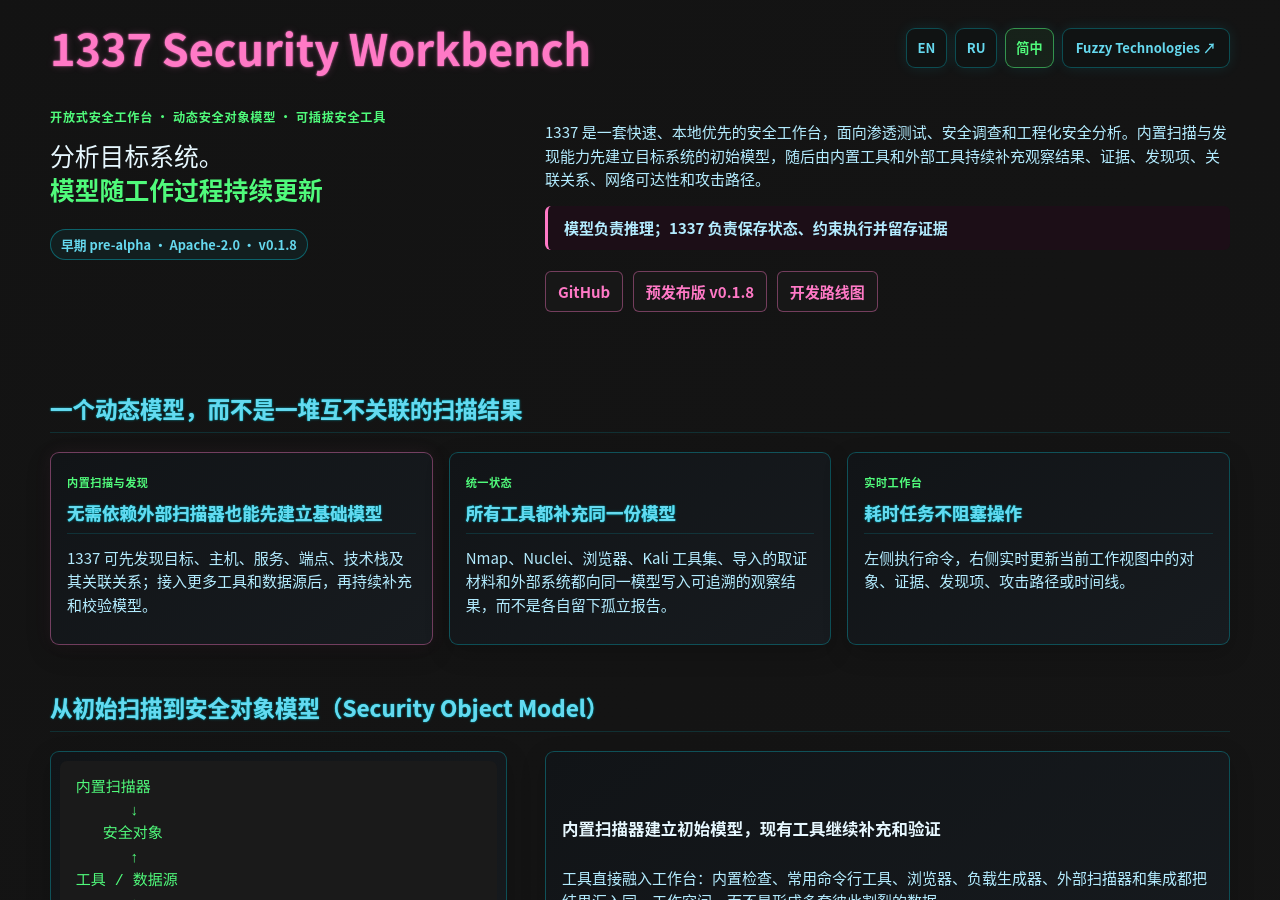
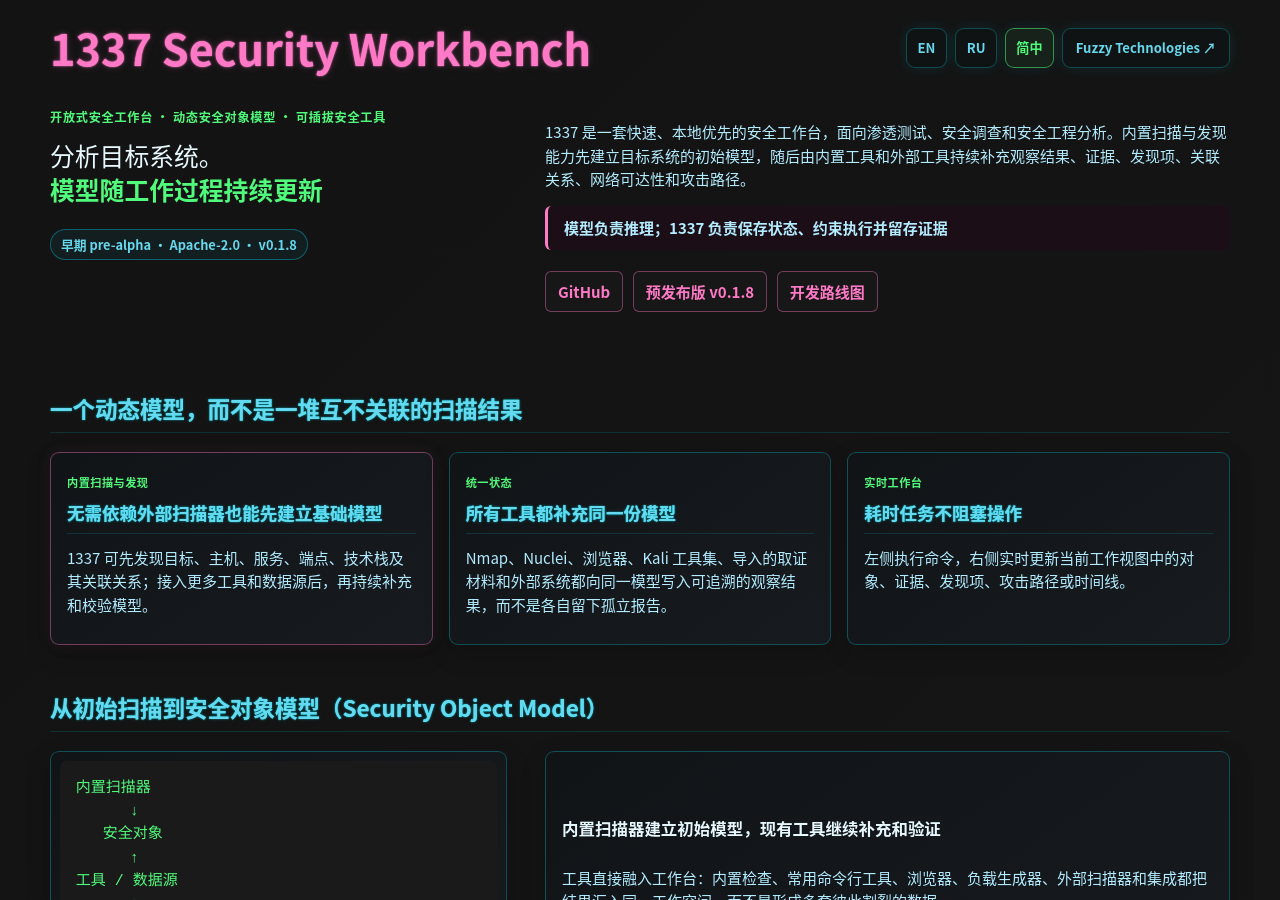
Before and after one commit to Fuzzy-Technologies/1337, a Jekyll site: the page built from zh-cn/index.md, in a window 1280 px wide and 900 px high. Built offline with Jekyll 4.4.1, drawn with Linux system fonts in a browser that asks for light colours; Markdown is read by kramdown in place of the engine named in the settings; some of the changed text lies outside the part shown.

```diff
--- a/zh-cn/index.md
+++ b/zh-cn/index.md
@@ -26,7 +26,7 @@ keywords: 1337 Security Workbench, 网络安全, 安全工作台, AI 安全, 网
 </div>
 
 <div class="hero-secondary">
-<p>1337 是一套快速、本地优先的安全工作台，面向渗透测试、安全调查和工程化安全分析。内置扫描与发现能力先建立目标系统的初始模型，随后由内置工具和外部工具持续补充观察结果、证据、发现项、关联关系、网络可达性和攻击路径。</p>
+<p>1337 是一套快速、本地优先的安全工作台，面向渗透测试、安全调查和安全工程分析。内置扫描与发现能力先建立目标系统的初始模型，随后由内置工具和外部工具持续补充观察结果、证据、发现项、关联关系、网络可达性和攻击路径。</p>
 <blockquote class="hero-quote"><strong>模型负责推理；1337 负责保存状态、约束执行并留存证据</strong></blockquote>
 <div class="links hero-actions">
 <a href="https://github.com/Fuzzy-Technologies/1337">GitHub</a>
```
Also changed, not shown: other parts of zh-cn/index.md (+1 -1 lines).
